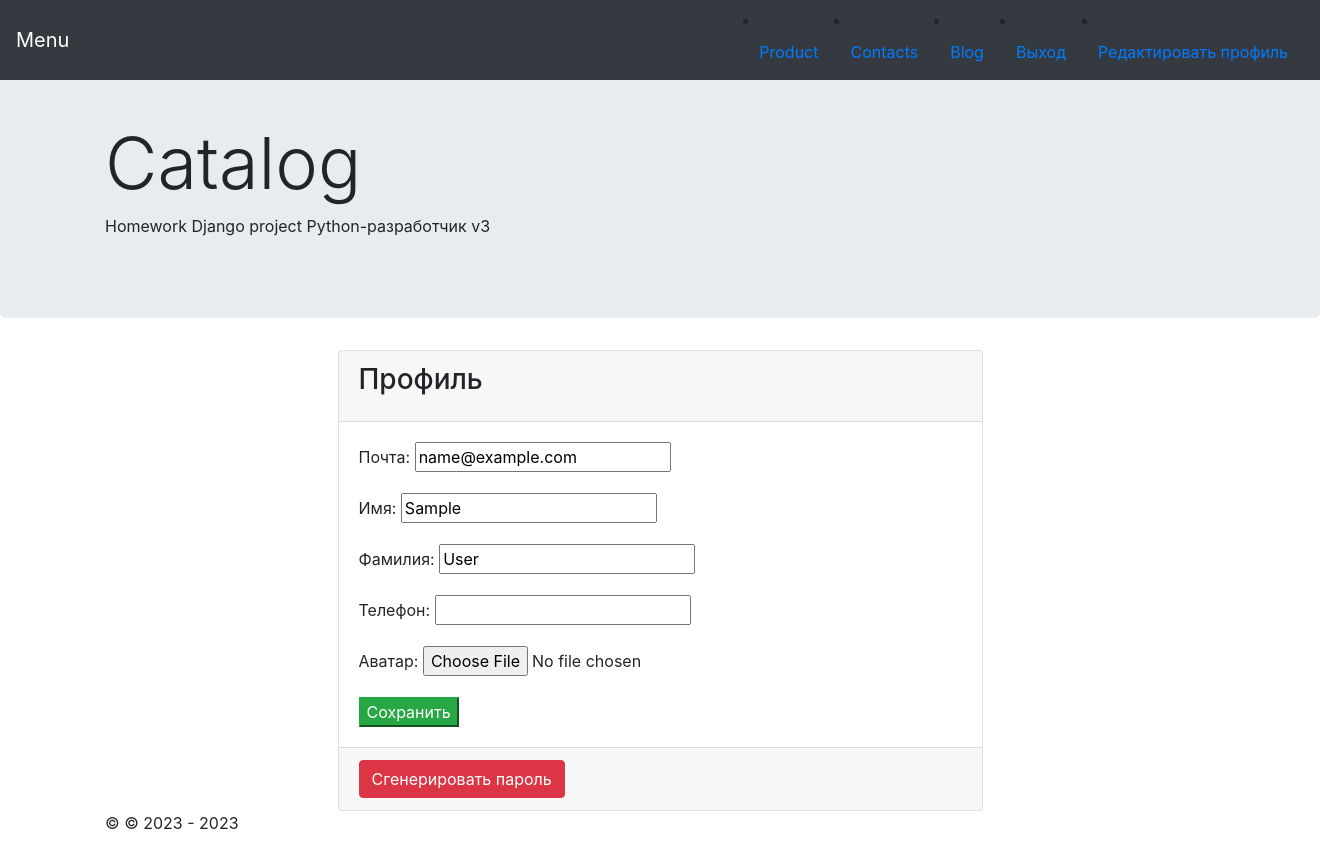
After one commit to dzakhs/HW19_2, a Django app: page /users/profile/ in a window 1320 px wide; the page is wider, and only the part inside the window is pictured. The commit adds this page. Run offline with Django 4.2, Linux system fonts and the light colour scheme; the visitor is signed in with stand-in values (Sample User, id 1); some libraries are stand-ins or nearby versions.

Commit message:
homework 22.2

```diff
--- a/HW19_2/settings.py
+++ b/HW19_2/settings.py
@@ -139,8 +139,4 @@ AUTH_USER_MODEL = 'users.User'
 LOGOUT_REDIRECT_URL = '/'
 LOGIN_REDIRECT_URL = '/'
 
-EMAIL_HOST = 'smpt.yandex.ru'
-EMAIL_PORT = 465
-EMAIL_HOST_USER = ''
-EMAIL_HOST_PASSWORD = 'mbxvadzgnktvitur'
-EMAIL_USE_SSL = True
+EMAIL_BACKEND = 'django.core.mail.backends.console.EmailBackend'
--- a/catalog/models.py
+++ b/catalog/models.py
@@ -1,3 +1,4 @@
+from django.conf import settings
 from django.db import models
 from django.utils.text import slugify
 
@@ -26,6 +27,8 @@ class Product(models.Model):
     price = models.IntegerField(verbose_name='цена')
     creat_date = models.DateField(auto_now=True, verbose_name='дата создания')
     change_date = models.DateField(auto_now=True, verbose_name='дата последнего изменения')
+    owner = models.ForeignKey(settings.AUTH_USER_MODEL, on_delete=models.SET_NULL, **NULLABLE, verbose_name='владелец')
+
 
     def __str__(self):
         return f'{self.name} '
--- a/catalog/templates/catalog/includes/inc_main_menu.html
+++ b/catalog/templates/catalog/includes/inc_main_menu.html
@@ -19,6 +19,9 @@
           <li class="nav-item active">
               <a class="nav-link" href="{% url 'users:logout' %}">Выход<span class="sr-only">(current)</span></a>
           </li>
+          <li class="nav-item active">
+              <a class="nav-link" href="{% url 'users:profile' %}">Редактировать профиль<span class="sr-only">(current)</span></a>
+          </li>
           {% else %}
           <li class="nav-item active">
               <a class="nav-link" href="{% url 'users:login' %}">Вход<span class="sr-only">(current)</span></a>
--- a/catalog/templates/catalog/index.html
+++ b/catalog/templates/catalog/index.html
@@ -15,11 +15,15 @@
                                 <div class="card-body">
                                     <p class="card-text">{{ object }}{{ object.category }}.</p>
                                     <div class="d-flex justify-content-between align-items-center">
+                                        {% if user.is_authenticated %}
                                         <div class="btn-group">
                                                     <p><a class="btn btn-secondary" href="{% url 'catalog:product_detail' pk=object.id %}" role="button">Подробнее &raquo;</a></p>
                                                     <p><a class="btn btn-secondary" href="{% url 'catalog:product_update' object.id %}" role="button">Изменить &raquo;</a></p>
                                                     <p><a class="btn btn-secondary" href="{% url 'catalog:product_delete' object.id %}" role="button">Удалить &raquo;</a></p>
                                         </div>
+                                        {% else %}
+
+                                        {% endif %}
                                         <small class="text-muted">{{ object.creat_date}}</small>
                                     </div>
                                 </div>
--- a/catalog/templates/catalog/product_list.html
+++ b/catalog/templates/catalog/product_list.html
@@ -17,11 +17,16 @@
                                             <p class="card-text">{{ object.description }}.</p>
                                             <p class="card-text">{{ object.price }}.</p>
                                             <p class="card-text">{{ object.creat_date }}.</p>
+                                            <p class="card-text">{{ object.owner }}.</p>
+                                            {% if user.is_authenticated %}
                                                 <div class="btn-group">
                                                     <p><a class="btn btn-secondary" href="{% url 'catalog:product_detail' pk=object.id %}" role="button">Подробнее &raquo;</a></p>
                                                     <p><a class="btn btn-secondary" href="{% url 'catalog:product_update' object.id %}" role="button">Изменить &raquo;</a></p>
                                                     <p><a class="btn btn-secondary" href="{% url 'catalog:product_delete' object.id %}" role="button">Удалить &raquo;</a></p>
                                                 </div>
+                                            {% else %}
+
+                                            {% endif %}
                                         </div>
                                 </div>
 
--- a/users/forms.py
+++ b/users/forms.py
@@ -1,4 +1,5 @@
-from django.contrib.auth.forms import UserCreationForm
+from django import forms
+from django.contrib.auth.forms import UserCreationForm, UserChangeForm
 
 from users.models import User
 
@@ -8,3 +9,17 @@ class UserForm(UserCreationForm):
     class Meta:
         model = User
         fields = ('email', 'password1', 'password2')
+
+
+
+class UserProfileForm(UserChangeForm):
+
+    class Meta:
+        model = User
+        fields = ('email', 'first_name', 'last_name', 'phone_number', 'avatar')
+
+
+    def __init__(self, *args, **kwargs):
+        super().__init__(*args, **kwargs)
+
+        self.fields['password'].widget = forms.HiddenInput()
--- a/users/models.py
+++ b/users/models.py
@@ -10,6 +10,7 @@ class User(AbstractUser):
     phone_number = models.CharField(max_length=35, verbose_name='телефон', **NULLABLE)
     avatar = models.ImageField(upload_to='users/', verbose_name='аватар', **NULLABLE)
     country = models.CharField(max_length=50, verbose_name='страна', **NULLABLE)
+    is_active = models.BooleanField(default=False, verbose_name='активация')
 
     USERNAME_FIELD = 'email'
     REQUIRED_FIELDS = []
--- /dev/null
+++ b/users/templates/users/user_form.html
@@ -0,0 +1,26 @@
+{% extends 'catalog/base.html' %}
+
+{% block content %}
+    <div class="row">
+        <div class="col-3"></div>
+        <div class="col-6">
+            <div class="card">
+                <div class="card-header">
+                    <h3 class="card-title">
+                        Профиль
+                    </h3>
+                </div>
+                <div class="card-body">
+                    <form method="post" enctype="multipart/form-data">
+                        {% csrf_token %}
+                        {{ form.as_p }}
+                        <button type="submit" class="btn-success">Сохранить</button>
+                    </form>
+                </div>
+                <div class="card-footer">
+                    <a href="{% url 'users:generate_new_password' %}" class="btn btn-danger">Сгенерировать пароль</a>
+                </div>
+            </div>
+        </div>
+    </div>
+{% endblock %}
--- a/users/urls.py
+++ b/users/urls.py
@@ -1,12 +1,14 @@
 from django.urls import path
 
 from users.apps import UsersConfig
-from users.views import LoginView, LogoutView, RegisterView
+from users.views import LoginView, LogoutView, RegisterView, ProfileView, generate_new_password
 
 app_name = UsersConfig.name
 
 urlpatterns = [
     path('', LoginView.as_view(), name='login'),
     path('logout/', LogoutView.as_view(), name='logout'),
-    path('register/', RegisterView.as_view(), name='register')
+    path('register/', RegisterView.as_view(), name='register'),
+    path('profile/', ProfileView.as_view(), name='profile'),
+    path('profile/genpassword/', generate_new_password, name='generate_new_password' )
 ]
--- a/users/views.py
+++ b/users/views.py
@@ -1,10 +1,14 @@
-from django.shortcuts import render
+import random
+
+from django.conf import settings
+from django.core.mail import send_mail
+from django.shortcuts import render, redirect
 from django.contrib.auth.views import LoginView as BaseLoginView
 from django.contrib.auth.views import LogoutView as BaseLogoutView
-from django.urls import reverse_lazy
-from django.views.generic import CreateView
+from django.urls import reverse_lazy, reverse
+from django.views.generic import CreateView, UpdateView
 
-from users.forms import UserForm
+from users.forms import UserForm, UserProfileForm
 from users.models import User
 
 
@@ -17,16 +21,41 @@ class LogoutView(BaseLogoutView):
 
 
 
-
-
 class RegisterView(CreateView):
     model = User
     form_class = UserForm
     success_url = reverse_lazy('users:login')
     template_name = 'users/register.html'
 
-    def form_valid(self, form):
+    def from_valid(self, form):
+        new_user = form.save()
         send_mail(
+            subject='Активирование профиля',
+            message='Для завершения регистрации перейдите по ссылке',
+            from_email=settings.EMAIL_BACKEND,
+            recipient_list=[new_user.email]
 
         )
-        return  super().form_valid(form)
+        return super().form_valid(form)
+
+class ProfileView(UpdateView):
+    model = User
+    form_class = UserProfileForm
+    success_url = reverse_lazy('users:profile')
+
+
+    def get_object(self, queryset=None):
+        return self.request.user
+
+
+def generate_new_password(request):
+    new_pass = ''.join([str(random.randint(0, 9)) for _ in range(12)])
+    send_mail(
+        subject='Вы сменили пароль',
+        message=f'Ваш новый пароль: {new_pass}',
+        from_email=settings.EMAIL_BACKEND,
+        recipient_list=[request.user.email]
+    )
+    request.user.set_password(new_pass)
+    request.user.save()
+    return redirect(reverse('user:profile'))
```
Also changed, not shown: catalog/views.py (+7 -0 lines), catalog/migrations/0009_product_owner.py (added), users/migrations/0002_alter_user_is_active.py (added).
